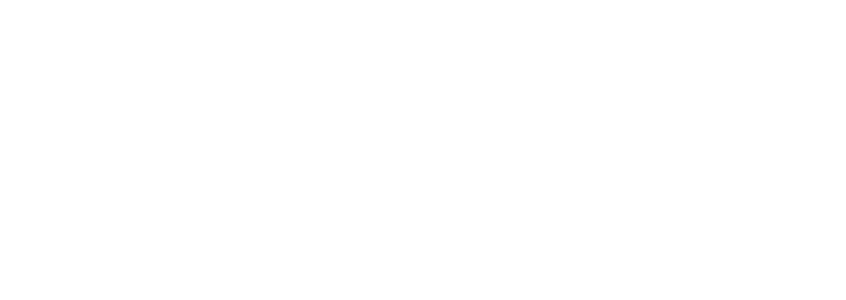
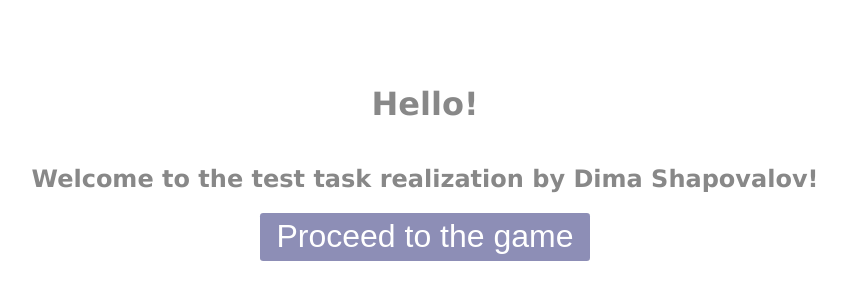
Before and after one commit to Shapovalov-Dmitry/Star-Navi-test-task, an Angular app: page / in a window 1280 px wide. Shown: the part 96-396 px from the top of the page, without its empty margins (215-1061 px from the left). Built offline with nearby package versions, Linux system fonts and the light colour scheme.

Commit message:
Add welcome page

```diff
--- a/src/app/app-routing.module.ts
+++ b/src/app/app-routing.module.ts
@@ -1,8 +1,10 @@
 import { NgModule } from '@angular/core';
 import { Routes, RouterModule } from '@angular/router';
 import { GameInDotsMainPageComponent } from './game-in-dots/game-in-dots-main-page/game-in-dots-main-page.component';
+import { RootPageComponent } from './root-page/root-page.component';
 
 const routes: Routes = [
+  { path: '', component: RootPageComponent },
   { path: 'game-in-dots', component: GameInDotsMainPageComponent }
 ];
 
--- a/src/app/app.module.ts
+++ b/src/app/app.module.ts
@@ -4,10 +4,12 @@
 import { AppRoutingModule } from './app-routing.module';
 import { AppComponent } from './app.component';
 import { GameInDotsModule } from './game-in-dots/game-in-dots.module';
+import { RootPageComponent } from './root-page/root-page.component';
 
 @NgModule({
   declarations: [
     AppComponent,
+    RootPageComponent,
   ],
   imports: [
     BrowserModule,
--- /dev/null
+++ b/src/app/root-page/root-page.component.html
@@ -0,0 +1,5 @@
+<div>
+  <h1>Hello!</h1>
+  <h2>Welcome to the test task realization by Dima Shapovalov!</h2>
+  <button (click)="goToGameInDots()">Proceed to the game</button>
+</div>
--- /dev/null
+++ b/src/app/root-page/root-page.component.scss
@@ -0,0 +1,22 @@
+div {
+  display: flex;
+  margin-top: 10em;
+  height: 100%;
+  text-align: center;
+  color: #888;
+  align-items: center;
+  flex-direction: column;
+}
+button {
+  border: none;
+  border-radius: 0.1em;
+  background-color: #8d8eb6;
+  padding: 0 0.5em 0 0.5em;
+  height: 1.5em;
+  white-space: nowrap;
+  color: white;
+  font-size: 2em;
+  &:hover {
+    background-color: #5c5d81;
+  }
+}
--- /dev/null
+++ b/src/app/root-page/root-page.component.ts
@@ -0,0 +1,14 @@
+import { Component, OnInit } from '@angular/core';
+import { Router } from '@angular/router';
+
+@Component({
+  templateUrl: './root-page.component.html',
+  styleUrls: ['./root-page.component.scss']
+})
+export class RootPageComponent implements OnInit {
+  constructor(private _router: Router) {}
+
+  goToGameInDots = () => this._router.navigateByUrl('/game-in-dots');
+
+  ngOnInit() {}
+}
```
Also changed, not shown: 1 other file (tests, documents, lock files or other folders).
